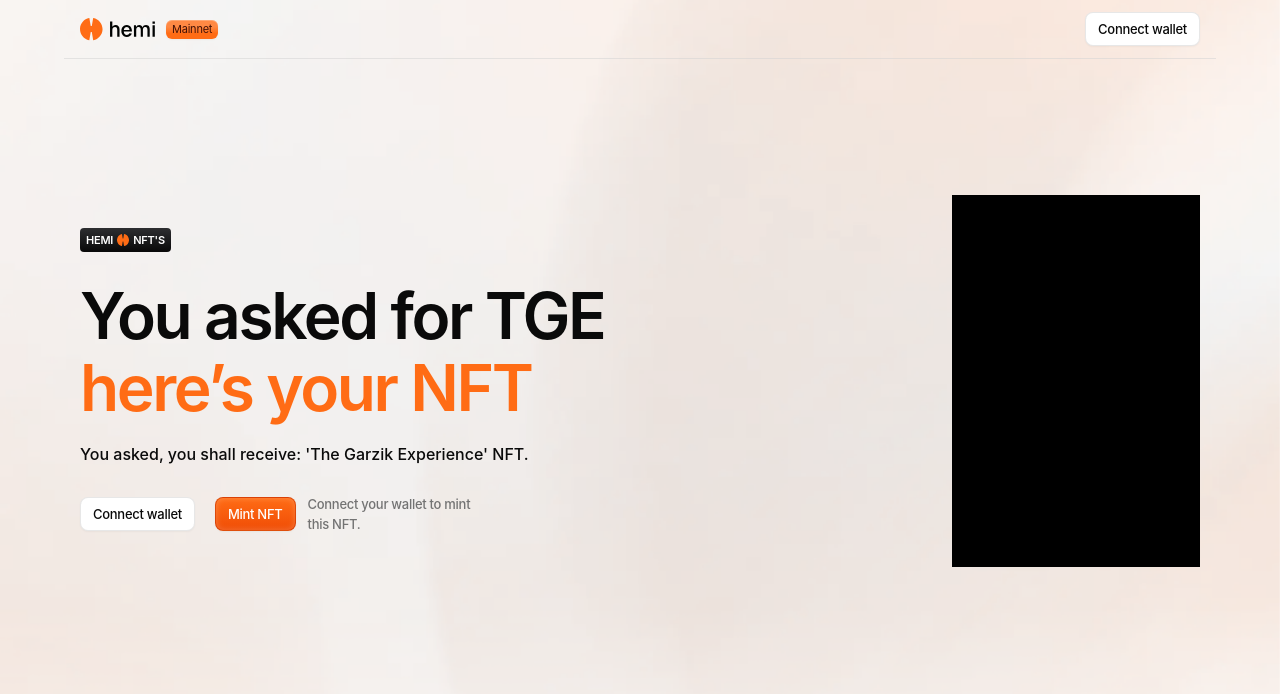
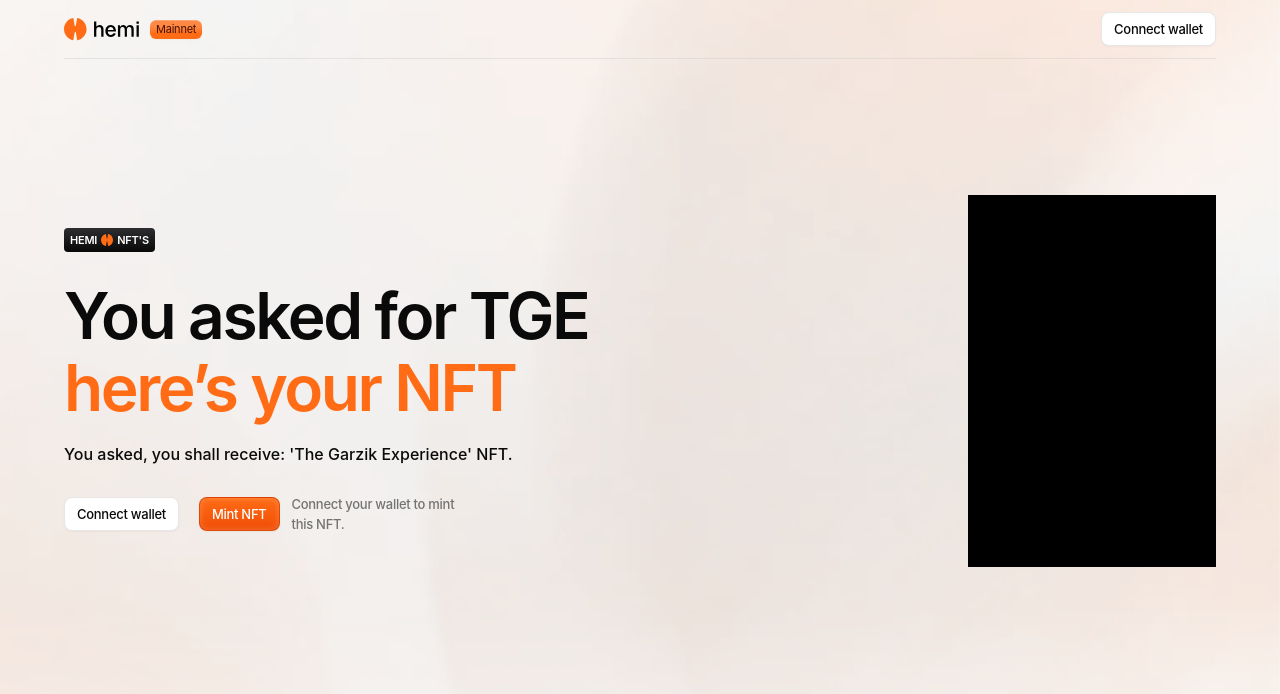
Before and after one commit to hemilabs/tge-mint-page, a React (Vite) app in the folder website/: page / in a window 1280 px wide. Shown: the top 694 px of the page. Built offline with nearby package versions, Linux system fonts and the light colour scheme; a web font is replaced by a local one.

Commit message:
Add tweaks to padding

```diff
--- a/website/src/app.tsx
+++ b/website/src/app.tsx
@@ -11,7 +11,7 @@
   <div className="font-inter mb-5 xl:mx-auto xl:max-w-6xl">
     <Background />
     <Header />
-    <main className="md:gap-y-18 xl:px-auto flex flex-col items-center gap-y-12 px-4 pt-10 xl:mt-24 xl:flex-row xl:justify-between">
+    <main className="md:gap-y-18 flex flex-col items-center gap-y-12 px-4 pt-10 xl:mt-24 xl:flex-row xl:justify-between xl:px-0">
       <div className="gap-y-4.5 flex flex-col items-center xl:items-start">
         <Badge />
         <PageTitle />
--- a/website/src/components/header.tsx
+++ b/website/src/components/header.tsx
@@ -18,7 +18,7 @@
 export const Header = () => (
   <header
     className="flex items-center gap-x-1 border-b border-solid
-  border-neutral-300/55 bg-white px-4 py-3 md:mx-8 md:bg-transparent xl:mx-auto"
+  border-neutral-300/55 bg-white px-4 py-3 md:mx-8 md:bg-transparent md:px-0 xl:mx-auto"
   >
     <HemiLogo className="md:hidden" />
     <HemiLogoFull className="hidden md:block" />
```
